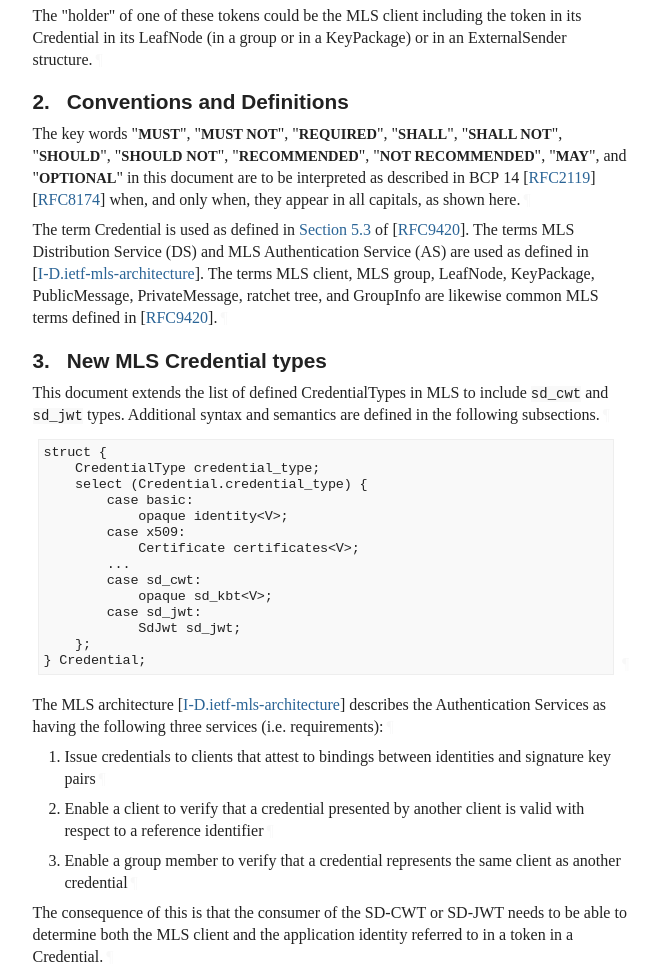
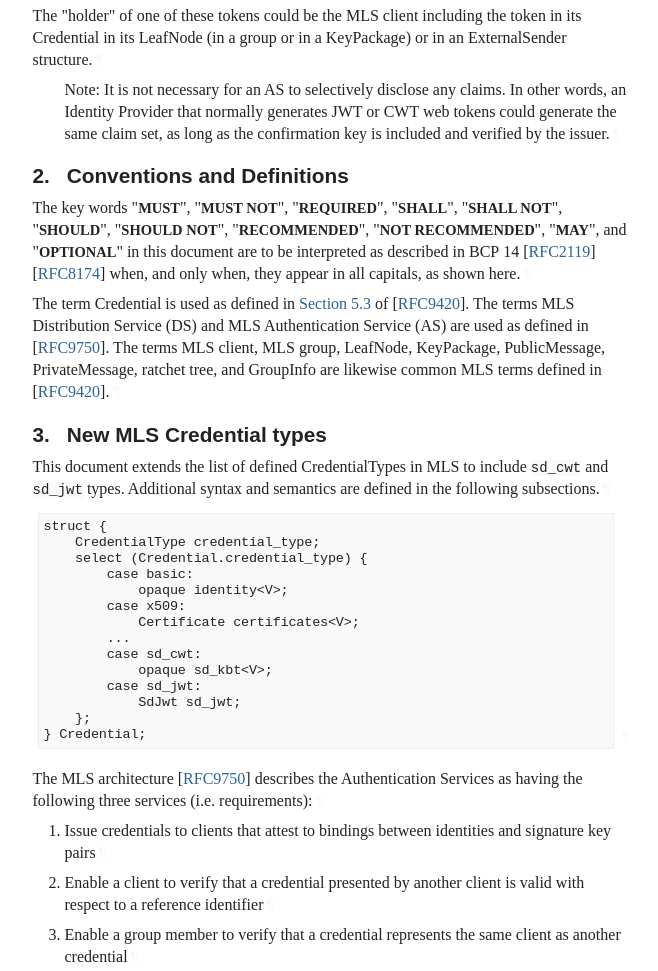
Before and after one commit to rohanmahy/mls-sd-cwt-credential, a plain HTML site: page draft-mahy-mls-sd-cwt-credential.html in a window 1280 px wide. Shown: the part 1142-2113 px from the top of the page, without its empty margins (92-750 px from the left). Drawn offline with Linux system fonts and the light colour scheme; a web font is replaced by a local one.

Commit message:
Script updating gh-pages from c9893a7. [ci skip]

```diff
--- a/draft-mahy-mls-sd-cwt-credential.html
+++ b/draft-mahy-mls-sd-cwt-credential.html
@@ -1217,6 +1217,12 @@ This document defines MLS credentials for both these token types.<a href="#secti
 The SD-CWT Credential contains a Selective Disclosure Key Binding Token (SD-KBT).
 The SD-JWT Credential contains SD-JWT with Key Binding (SD-JWT+KB), which could be represented in the traditional data format, or in a more compact binary encoding.<a href="#section-1-1" class="pilcrow">¶</a></p>
 <p id="section-1-2">The "holder" of one of these tokens could be the MLS client including the token in its Credential in its LeafNode (in a group or in a KeyPackage) or in an ExternalSender structure.<a href="#section-1-2" class="pilcrow">¶</a></p>
+<ul class="normal ulEmpty">
+<li class="normal ulEmpty" id="section-1-3.1">
+          <p id="section-1-3.1.1">Note: It is not necessary for an AS to selectively disclose any claims.
+In other words, an Identity Provider that normally generates JWT or CWT web tokens could generate the same claim set, as long as the confirmation key is included and verified by the issuer.<a href="#section-1-3.1.1" class="pilcrow">¶</a></p>
+</li>
+      </ul>
 </section>
 </div>
 <div id="conventions-and-definitions">
@@ -1229,7 +1235,7 @@ The SD-JWT Credential contains SD-JWT with Key Binding (SD-JWT+KB), which could
 described in BCP 14 <span>[<a href="#RFC2119" class="cite xref">RFC2119</a>]</span> <span>[<a href="#RFC8174" class="cite xref">RFC8174</a>]</span> when, and only when, they
 appear in all capitals, as shown here.<a href="#section-2-1" class="pilcrow">¶</a></p>
 <p id="section-2-2">The term Credential is used as defined in <span><a href="https://rfc-editor.org/rfc/rfc9420#section-5.3" class="relref">Section 5.3</a> of [<a href="#RFC9420" class="cite xref">RFC9420</a>]</span>.
-The terms MLS Distribution Service (DS) and MLS Authentication Service (AS) are used as defined in <span>[<a href="#I-D.ietf-mls-architecture" class="cite xref">I-D.ietf-mls-architecture</a>]</span>.
+The terms MLS Distribution Service (DS) and MLS Authentication Service (AS) are used as defined in <span>[<a href="#RFC9750" class="cite xref">RFC9750</a>]</span>.
 The terms MLS client, MLS group, LeafNode, KeyPackage, PublicMessage, PrivateMessage, ratchet tree, and GroupInfo are likewise common MLS terms defined in <span>[<a href="#RFC9420" class="cite xref">RFC9420</a>]</span>.<a href="#section-2-2" class="pilcrow">¶</a></p>
 </section>
 </div>
@@ -1257,7 +1263,7 @@ struct {
 } Credential;
 </pre><a href="#section-3-2" class="pilcrow">¶</a>
 </div>
-<p id="section-3-3">The MLS architecture <span>[<a href="#I-D.ietf-mls-architecture" class="cite xref">I-D.ietf-mls-architecture</a>]</span> describes the Authentication Services as having the following three services (i.e. requirements):<a href="#section-3-3" class="pilcrow">¶</a></p>
+<p id="section-3-3">The MLS architecture <span>[<a href="#RFC9750" class="cite xref">RFC9750</a>]</span> describes the Authentication Services as having the following three services (i.e. requirements):<a href="#section-3-3" class="pilcrow">¶</a></p>
 <ol start="1" type="1" class="normal type-1" id="section-3-4">
 <li id="section-3-4.1">
           <p id="section-3-4.1.1">Issue credentials to clients that attest to bindings between identities and signature key pairs<a href="#section-3-4.1.1" class="pilcrow">¶</a></p>
@@ -1421,10 +1427,6 @@ TODO more privacy.<a href="#section-5-1" class="pilcrow">¶</a></p>
 <a href="#section-7.1" class="section-number selfRef">7.1. </a><a href="#name-normative-references" class="section-name selfRef">Normative References</a>
         </h3>
 <dl class="references">
-<dt id="I-D.ietf-mls-architecture">[I-D.ietf-mls-architecture]</dt>
-        <dd>
-<span class="refAuthor">Beurdouche, B.</span>, <span class="refAuthor">Rescorla, E.</span>, <span class="refAuthor">Omara, E.</span>, <span class="refAuthor">Inguva, S.</span>, and <span class="refAuthor">A. Duric</span>, <span class="refTitle">"The Messaging Layer Security (MLS) Architecture"</span>, <span class="refContent">Work in Progress</span>, <span class="seriesInfo">Internet-Draft, draft-ietf-mls-architecture-15</span>, <time datetime="2024-08-03" class="refDate">3 August 2024</time>, <span>&lt;<a href="https://datatracker.ietf.org/doc/html/draft-ietf-mls-architecture-15">https://datatracker.ietf.org/doc/html/draft-ietf-mls-architecture-15</a>&gt;</span>. </dd>
-<dd class="break"></dd>
 <dt id="I-D.ietf-oauth-selective-disclosure-jwt">[I-D.ietf-oauth-selective-disclosure-jwt]</dt>
         <dd>
 <span class="refAuthor">Fett, D.</span>, <span class="refAuthor">Yasuda, K.</span>, and <span class="refAuthor">B. Campbell</span>, <span class="refTitle">"Selective Disclosure for JWTs (SD-JWT)"</span>, <span class="refContent">Work in Progress</span>, <span class="seriesInfo">Internet-Draft, draft-ietf-oauth-selective-disclosure-jwt-22</span>, <time datetime="2025-05-29" class="refDate">29 May 2025</time>, <span>&lt;<a href="https://datatracker.ietf.org/doc/html/draft-ietf-oauth-selective-disclosure-jwt-22">https://datatracker.ietf.org/doc/html/draft-ietf-oauth-selective-disclosure-jwt-22</a>&gt;</span>. </dd>
```
Also changed, not shown: draft-mahy-mls-sd-cwt-credential.txt.
